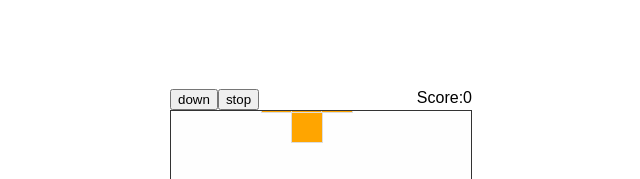
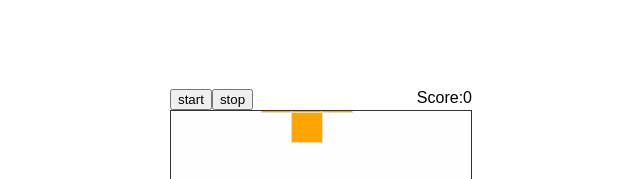
Before and after one commit to AlanWater/react-tetris, a React (Create React App) app: page / in a window 1280 px wide. Shown: the top 179 px of the page, without its empty margins (319-959 px from the left). Built offline with nearby package versions, Linux system fonts and the light colour scheme.

Commit message:
release-0.0.1

```diff
--- a/src/App.js
+++ b/src/App.js
@@ -48,7 +48,7 @@ class App extends Component {
     return (
       <div>
         <div>
-          <button type="button" onClick={squareStartDownFunc}>down</button>
+          <button type="button" onClick={squareStartDownFunc}>start</button>
           <button type="button" onClick={squareStopDownFunc}>stop</button>
           <Score score={this.state.score}/>
         </div>
--- a/src/template/square/square.js
+++ b/src/template/square/square.js
@@ -89,7 +89,7 @@ class Square extends Cell{
                             ?
                             (1100-ActiveSquare.getSpeedLevel()*100)/DOWN_FRAME
                             :
-                            (1100-ActiveSquare.getSpeedLevel()*100)/6/DOWN_FRAME;
+                            (1100-ActiveSquare.getSpeedLevel()*100)/10/DOWN_FRAME;
             ActiveSquare[timerDesc] =  setInterval(()=>{
                                                 if(!timerController()){
                                                     return false;
```
Also changed, not shown: 1 other file (tests, documents, lock files or other folders).
